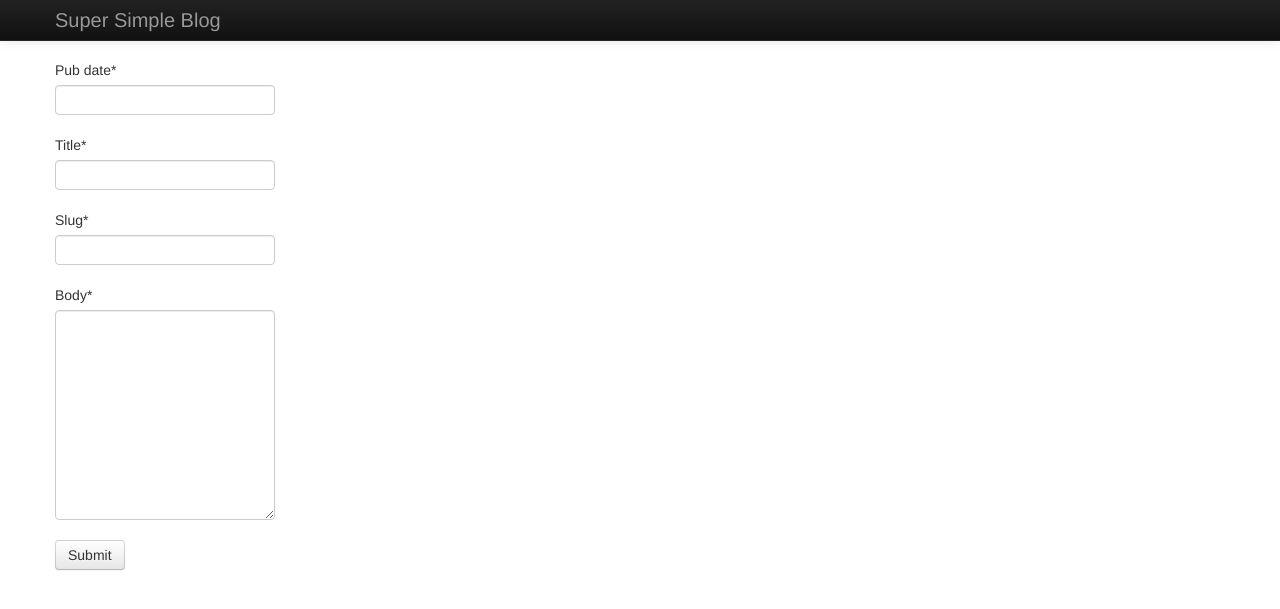
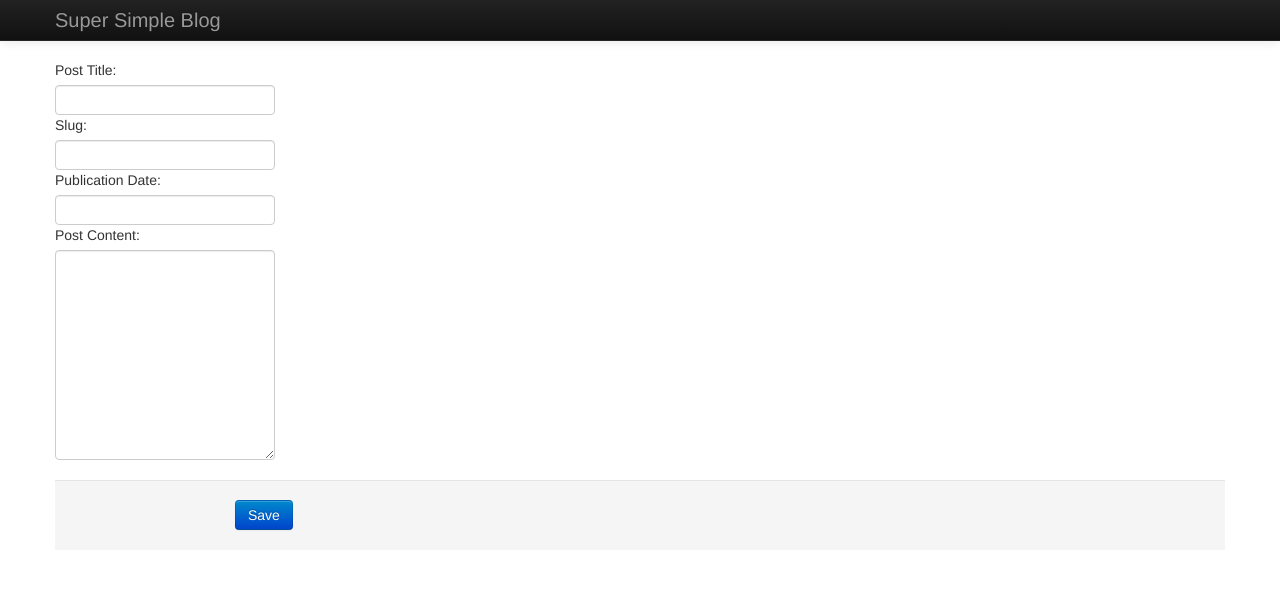
Before and after one commit to lambacck/simpleblog, a Django app: template simpleblog/templates/blog/post_form.html in a window 1280 px wide. Shown: the top 609 px of the page. Run offline with Django 3.2, Linux system fonts and the light colour scheme; the template is opened without the code that fills it: values that come from a table or form of the project are taken from there, others are empty; some libraries are stand-ins or nearby versions.

Commit message:
Tidy up blog post form
crispy forms seems to not be cutting it, replace with
django-forms-bootstrap.  Set form order by reordering fields in model.
Add label information to the model.

```diff
--- a/requirements/_base.txt
+++ b/requirements/_base.txt
@@ -5,4 +5,4 @@ django-model-utils==1.1.0
 South==0.7.6
 psycopg2==2.4.6
 django-gravatar2==1.0.6
-django-crispy-forms==1.2.3
+django-forms-bootstrap==2.0.3
--- a/simpleblog/blog/models.py
+++ b/simpleblog/blog/models.py
@@ -3,10 +3,10 @@ from model_utils.models import TimeStampedModel
 
 
 class Post(TimeStampedModel, models.Model):
-    pub_date = models.DateField()
-    title = models.CharField(max_length=100)
+    title = models.CharField(max_length=100, verbose_name='Post Title')
     slug = models.SlugField(unique=True)
-    body = models.TextField()
+    pub_date = models.DateField(verbose_name='Publication Date')
+    body = models.TextField(verbose_name="Post Content")
 
     @models.permalink
     def get_absolute_url(self):
--- a/simpleblog/simpleblog/settings/base.py
+++ b/simpleblog/simpleblog/settings/base.py
@@ -189,7 +189,7 @@ THIRD_PARTY_APPS = (
     # Database migration helpers:
     'south',
     'django_gravatar',
-    'crispy_forms',
+    'django_forms_bootstrap',
 )
 
 # Apps specific for this project go here.
@@ -243,5 +243,3 @@ WSGI_APPLICATION = 'wsgi.application'
 ########## GRAVATAR CONFIGURATION
 GRAVATAR_DEFAULT_IMAGE = 'monsterid'
 ########## END GRAVATAR CONFIGURATION
-
-CRISPY_TEMPLATE_PACK = 'bootstrap'
--- a/simpleblog/simpleblog/settings/local.py
+++ b/simpleblog/simpleblog/settings/local.py
@@ -8,7 +8,6 @@ from base import *  # NOQA
 ########## DEBUG CONFIGURATION
 # See: https://docs.djangoproject.com/en/dev/ref/settings/#debug
 DEBUG = True
-CRISPY_FAIL_SILENTLY = False
 
 # See: https://docs.djangoproject.com/en/dev/ref/settings/#template-debug
 TEMPLATE_DEBUG = DEBUG
--- a/simpleblog/templates/blog/post_form.html
+++ b/simpleblog/templates/blog/post_form.html
@@ -1,10 +1,12 @@
 {% extends "base.html" %}
-{% load crispy_forms_tags %}
+{% load bootstrap_tags %}
 
 {% block title %}Edit Post{% endblock %}
 {% block content %}
-<form action="" method="post">{% csrf_token %}
-{{ form|crispy }}
-<input type="submit" value="Submit" class="btn">
+<form action="" method="post" class="form-horizontal">{% csrf_token %}
+    {{ form|as_bootstrap }}
+    <div class="form-actions">
+      <button type="submit" class="btn btn-primary">Save</button>
+    </div>
 </form>
 {% endblock %}
```
